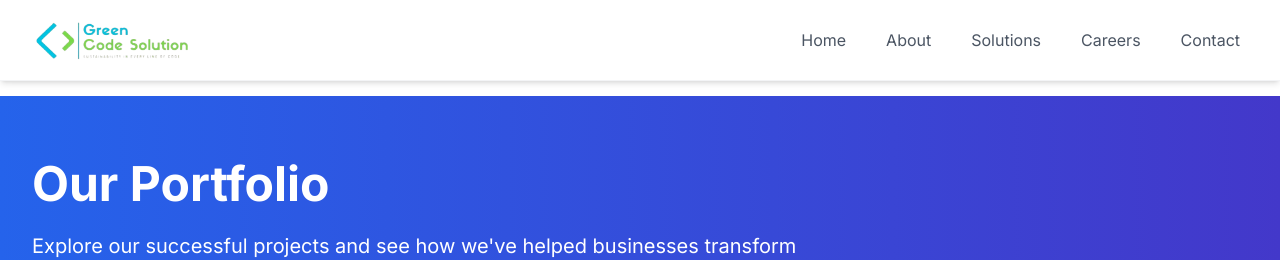
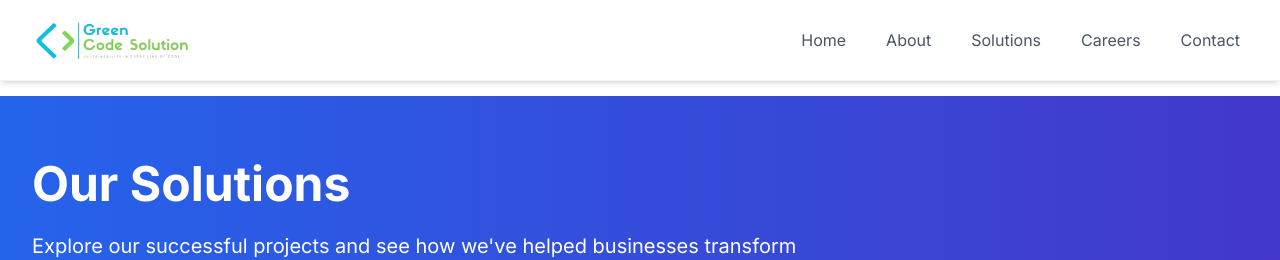
Before and after one commit to ChamithuRuberu/revolvIt, a Next.js app: page /portfolio in a window 1280 px wide. Shown: the top 260 px of the page. Built offline with nearby package versions, Linux system fonts and the light colour scheme.

Commit message:
portfolio updated

```diff
--- a/app/portfolio/page.tsx
+++ b/app/portfolio/page.tsx
@@ -59,7 +59,7 @@ export default function Portfolio() {
       {/* Header */}
       <div className="bg-gradient-to-r from-blue-600 to-indigo-700 text-white py-16">
         <div className="max-w-7xl mx-auto px-4 sm:px-6 lg:px-8">
-          <h1 className="text-4xl md:text-5xl font-bold mb-6">Our Portfolio</h1>
+          <h1 className="text-4xl md:text-5xl font-bold mb-6">Our Solutions</h1>
           <p className="text-xl max-w-3xl">
             Explore our successful projects and see how we've helped businesses
             transform their digital presence.
```
